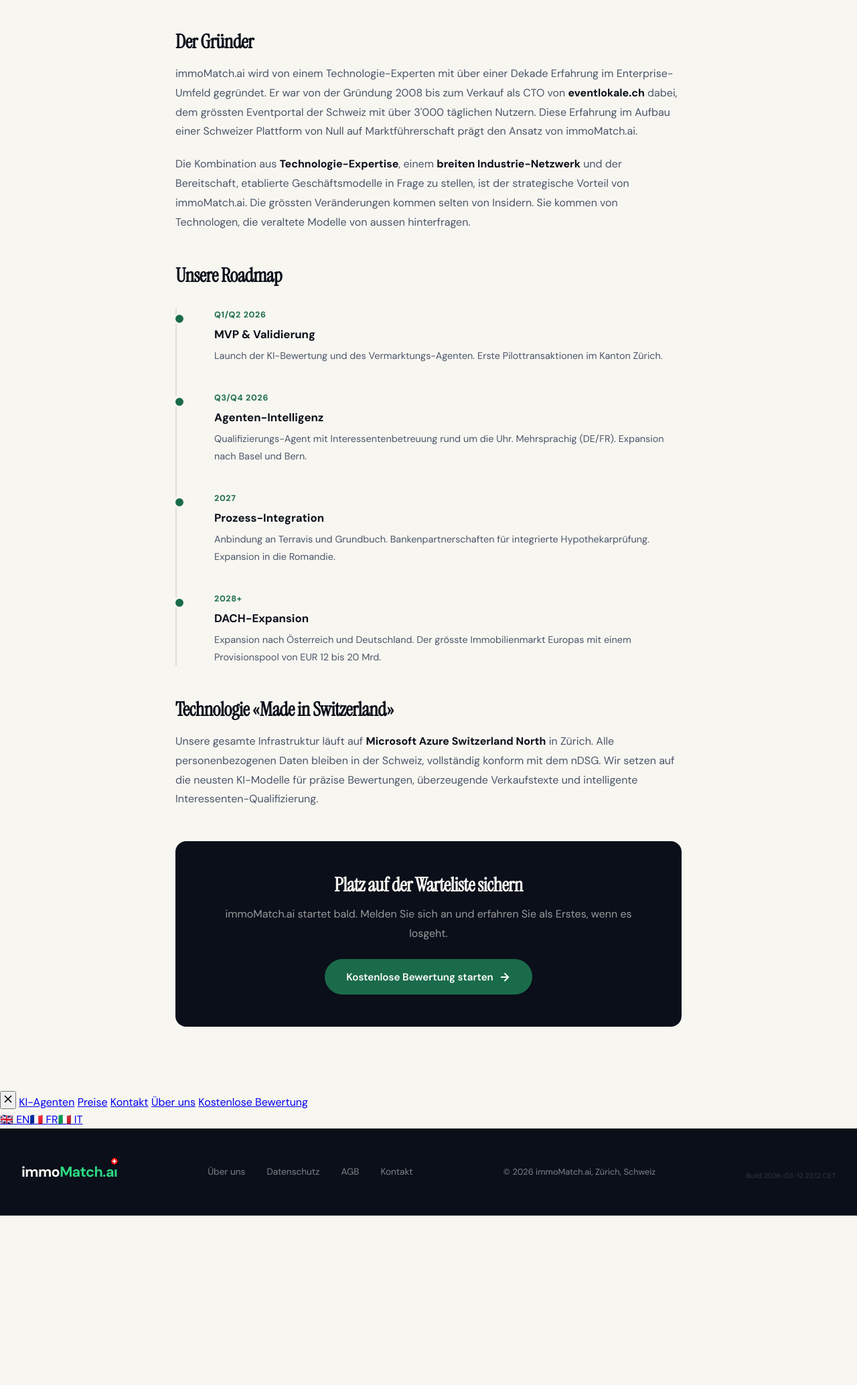
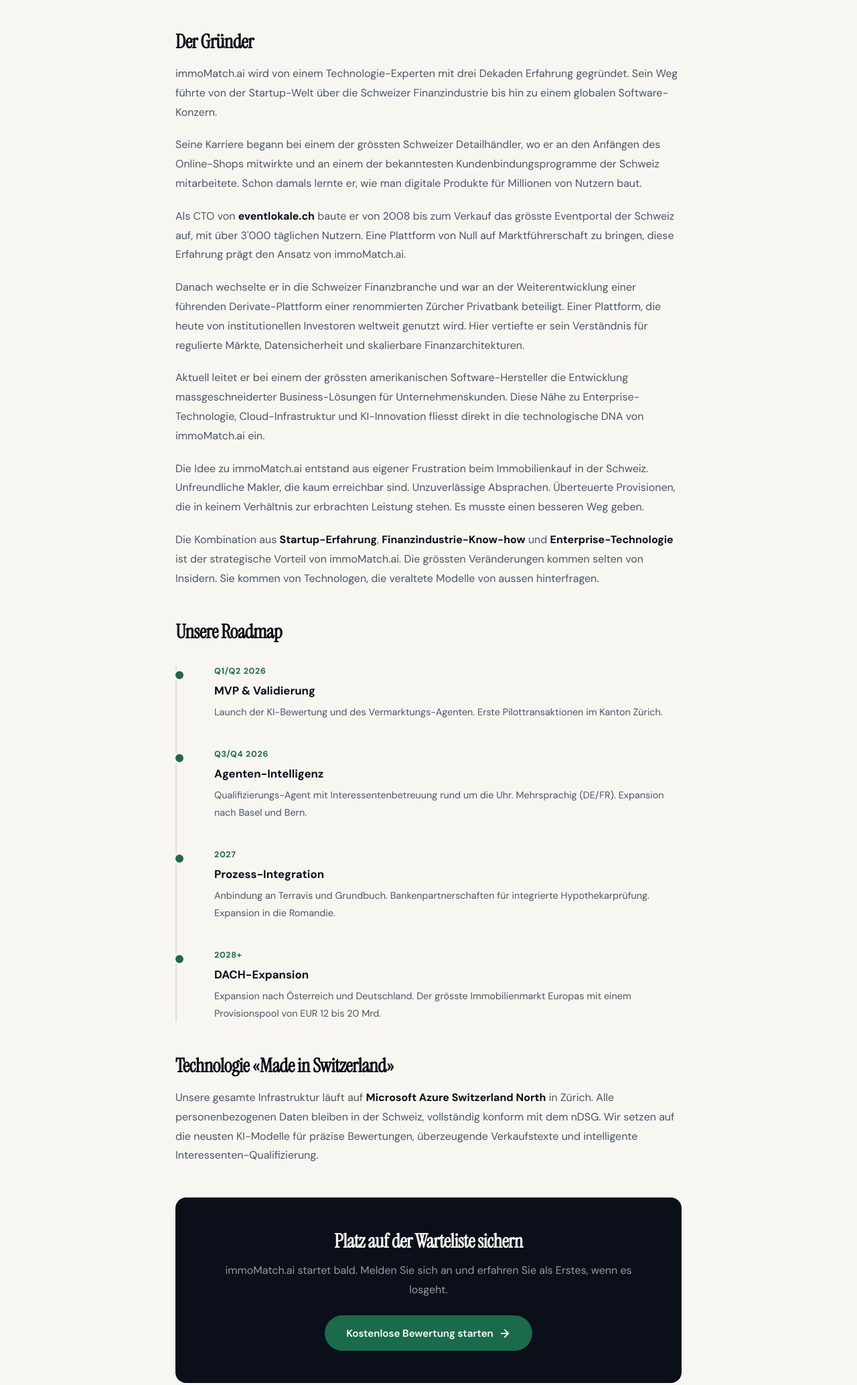
Before and after one commit to Vault-23/skills-getting-started-with-github-copilot, a plain HTML site: page ueber-uns.html in a window 1280 px wide. Shown: the part 1086-3154 px from the top of the page at 67% size. Before the commit the page ends 2901 px from the top, so only its background shows below. Drawn offline with Linux system fonts and the light colour scheme.

Commit message:
Founder bio expanded
Founder bio expanded (3 decades, career path, personal motivation)

```diff
--- a/ueber-uns.html
+++ b/ueber-uns.html
@@ -454,8 +454,13 @@
     </div>
 
     <h2>Der Gründer</h2>
-    <p>immoMatch.ai wird von einem Technologie-Experten mit über einer Dekade Erfahrung im Enterprise-Umfeld gegründet. Er war von der Gründung 2008 bis zum Verkauf als CTO von <strong>eventlokale.ch</strong> dabei, dem grössten Eventportal der Schweiz mit über 3'000 täglichen Nutzern. Diese Erfahrung im Aufbau einer Schweizer Plattform von Null auf Marktführerschaft prägt den Ansatz von immoMatch.ai.</p>
-    <p>Die Kombination aus <strong>Technologie-Expertise</strong>, einem <strong>breiten Industrie-Netzwerk</strong> und der Bereitschaft, etablierte Geschäftsmodelle in Frage zu stellen, ist der strategische Vorteil von immoMatch.ai. Die grössten Veränderungen kommen selten von Insidern. Sie kommen von Technologen, die veraltete Modelle von aussen hinterfragen.</p>
+    <p>immoMatch.ai wird von einem Technologie-Experten mit drei Dekaden Erfahrung gegründet. Sein Weg führte von der Startup-Welt über die Schweizer Finanzindustrie bis hin zu einem globalen Software-Konzern.</p>
+    <p>Seine Karriere begann bei einem der grössten Schweizer Detailhändler, wo er an den Anfängen des Online-Shops mitwirkte und an einem der bekanntesten Kundenbindungsprogramme der Schweiz mitarbeitete. Schon damals lernte er, wie man digitale Produkte für Millionen von Nutzern baut.</p>
+    <p>Als CTO von <strong>eventlokale.ch</strong> baute er von 2008 bis zum Verkauf das grösste Eventportal der Schweiz auf, mit über 3'000 täglichen Nutzern. Eine Plattform von Null auf Marktführerschaft zu bringen, diese Erfahrung prägt den Ansatz von immoMatch.ai.</p>
+    <p>Danach wechselte er in die Schweizer Finanzbranche und war an der Weiterentwicklung einer führenden Derivate-Plattform einer renommierten Zürcher Privatbank beteiligt. Einer Plattform, die heute von institutionellen Investoren weltweit genutzt wird. Hier vertiefte er sein Verständnis für regulierte Märkte, Datensicherheit und skalierbare Finanzarchitekturen.</p>
+    <p>Aktuell leitet er bei einem der grössten amerikanischen Software-Hersteller die Entwicklung massgeschneiderter Business-Lösungen für Unternehmenskunden. Diese Nähe zu Enterprise-Technologie, Cloud-Infrastruktur und KI-Innovation fliesst direkt in die technologische DNA von immoMatch.ai ein.</p>
+    <p>Die Idee zu immoMatch.ai entstand aus eigener Frustration beim Immobilienkauf in der Schweiz. Unfreundliche Makler, die kaum erreichbar sind. Unzuverlässige Absprachen. Überteuerte Provisionen, die in keinem Verhältnis zur erbrachten Leistung stehen. Es musste einen besseren Weg geben.</p>
+    <p>Die Kombination aus <strong>Startup-Erfahrung</strong>, <strong>Finanzindustrie-Know-how</strong> und <strong>Enterprise-Technologie</strong> ist der strategische Vorteil von immoMatch.ai. Die grössten Veränderungen kommen selten von Insidern. Sie kommen von Technologen, die veraltete Modelle von aussen hinterfragen.</p>
 
     <h2>Unsere Roadmap</h2>
     <div class="timeline">
@@ -518,7 +523,7 @@
         <a href="/#kontakt">Kontakt</a>
       </div>
       <div class="copy">© 2026 immoMatch.ai, Zürich, Schweiz</div>
-      <div style="font-size:0.65rem;opacity:0.35;margin-top:0.75rem;">Build 2026-03-12 23:12 CET</div>
+      <div style="font-size:0.65rem;opacity:0.35;margin-top:0.75rem;">Build 2026-03-12 23:25 CET</div>
     </div>
   </footer>
 
```
Also changed, not shown: agb.html (+7 -2 lines), datenschutz.html (+8 -4 lines), index.html (+7 -3 lines), 404.html (line endings or trailing spaces).
